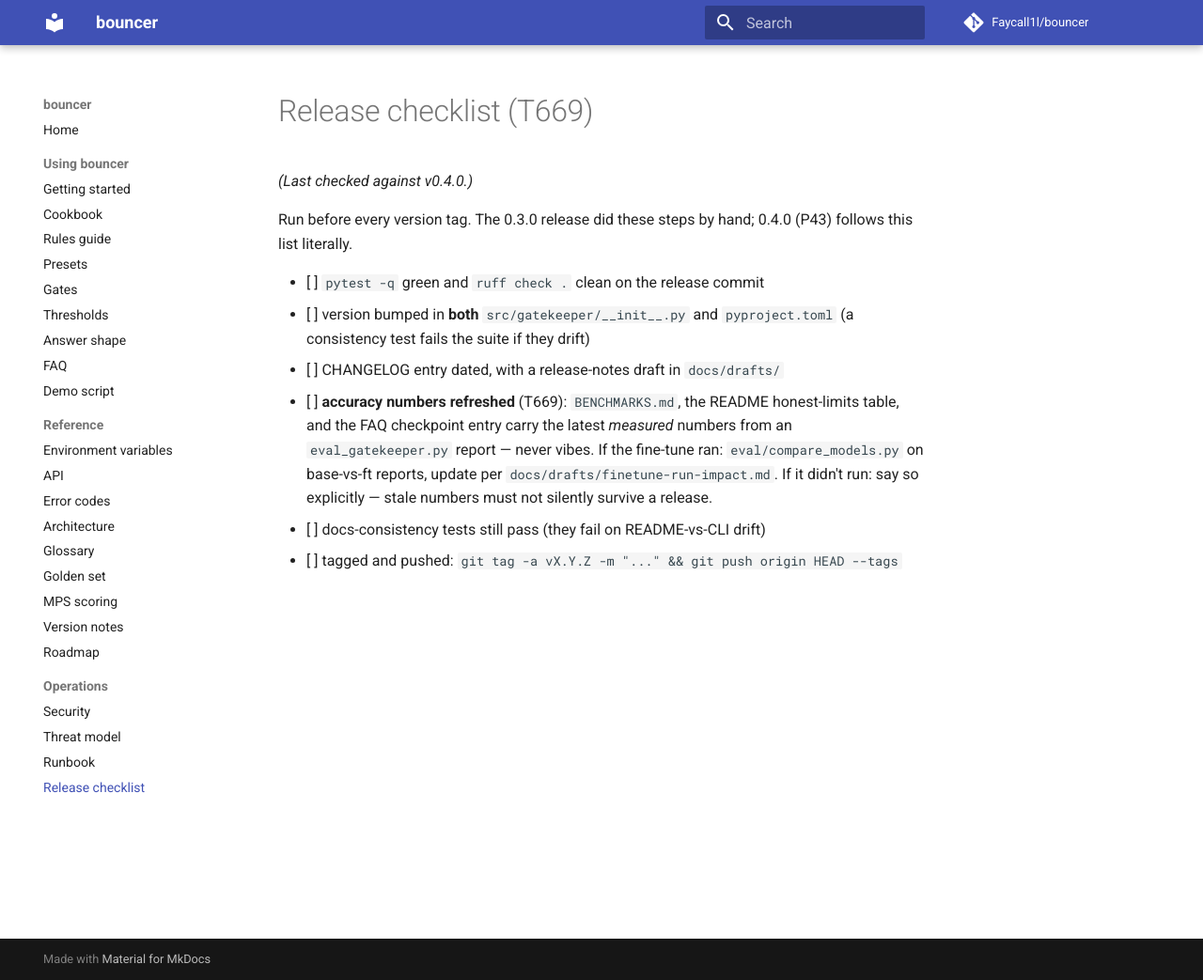
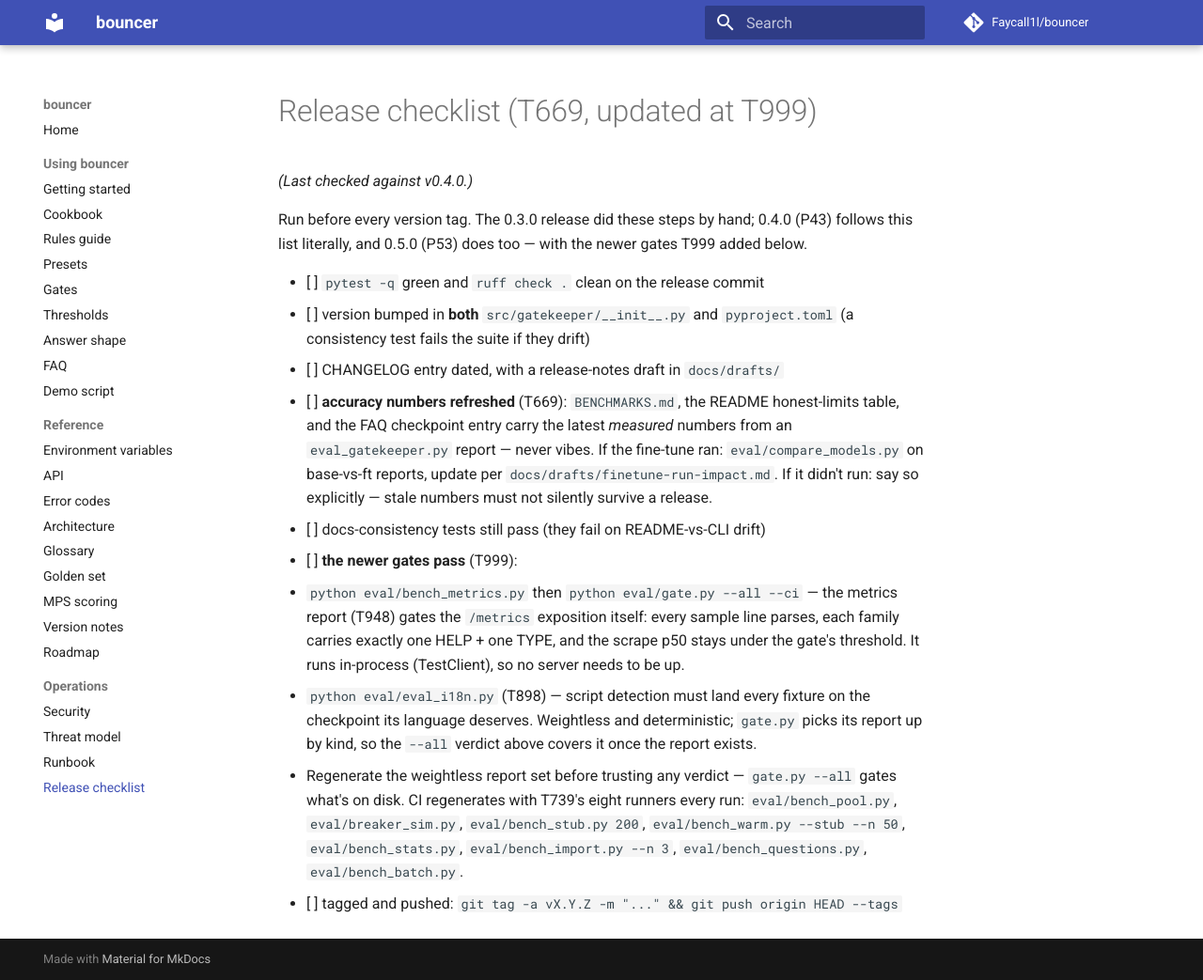
Before and after one commit to Faycall1l/bouncer, an MkDocs documentation site: the page built from docs/RELEASE-CHECKLIST.md, in a window 1280 px wide and 1043 px high. Shown: the whole window at 94% size. Built offline with MkDocs 1.6.1 and Material for MkDocs 9.7.7, drawn with Linux system fonts in a browser that asks for light colours; comment, search, counter and statistics services are not loaded.

Commit message:
T999: release checklist gains the metrics and i18n gates

```diff
--- a/docs/RELEASE-CHECKLIST.md
+++ b/docs/RELEASE-CHECKLIST.md
@@ -1,9 +1,10 @@
-# Release checklist (T669)
+# Release checklist (T669, updated at T999)
 
 _(Last checked against v0.4.0.)_
 
 Run before every version tag. The 0.3.0 release did these steps by hand; 0.4.0
-(P43) follows this list literally.
+(P43) follows this list literally, and 0.5.0 (P53) does too — with the
+newer gates T999 added below.
 
 - [ ] `pytest -q` green and `ruff check .` clean on the release commit
 - [ ] version bumped in **both** `src/gatekeeper/__init__.py` and `pyproject.toml`
@@ -16,4 +17,21 @@ Run before every version tag. The 0.3.0 release did these steps by hand; 0.4.0
       update per `docs/drafts/finetune-run-impact.md`. If it didn't run:
       say so explicitly — stale numbers must not silently survive a release.
 - [ ] docs-consistency tests still pass (they fail on README-vs-CLI drift)
+- [ ] **the newer gates pass** (T999):
+  * `python eval/bench_metrics.py` then `python eval/gate.py --all --ci` —
+    the metrics report (T948) gates the `/metrics` exposition itself:
+    every sample line parses, each family carries exactly one HELP +
+    one TYPE, and the scrape p50 stays under the gate's threshold. It
+    runs in-process (TestClient), so no server needs to be up.
+  * `python eval/eval_i18n.py` (T898) — script detection must land every
+    fixture on the checkpoint its language deserves. Weightless and
+    deterministic; `gate.py` picks its report up by kind, so the
+    `--all` verdict above covers it once the report exists.
+  * Regenerate the weightless report set before trusting any verdict —
+    `gate.py --all` gates what's on disk. CI regenerates with T739's
+    eight runners every run: `eval/bench_pool.py`,
+    `eval/breaker_sim.py`, `eval/bench_stub.py 200`,
+    `eval/bench_warm.py --stub --n 50`, `eval/bench_stats.py`,
+    `eval/bench_import.py --n 3`, `eval/bench_questions.py`,
+    `eval/bench_batch.py`.
 - [ ] tagged and pushed: `git tag -a vX.Y.Z -m "..." && git push origin HEAD --tags`
```
Also changed, not shown: TODO.md (+1 -1 lines), 1 other file.
